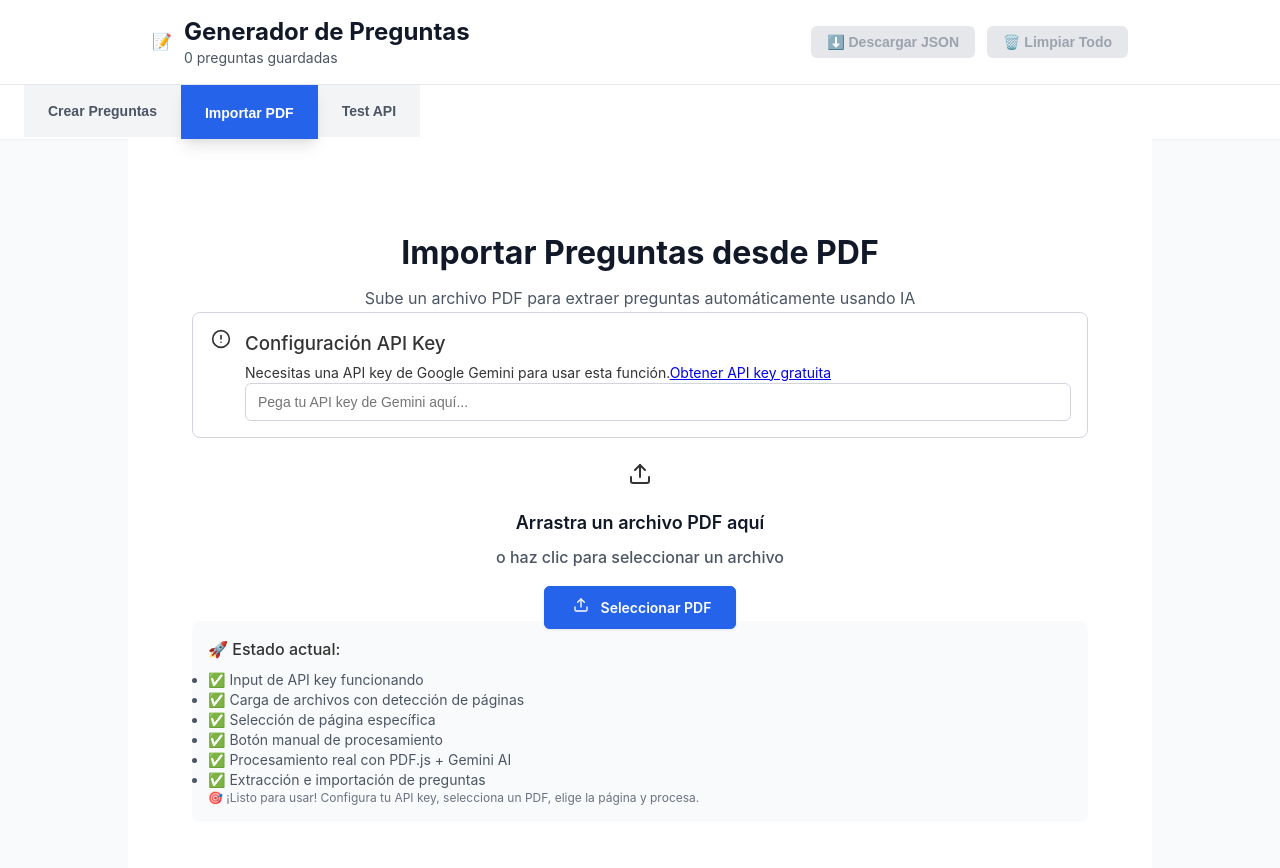
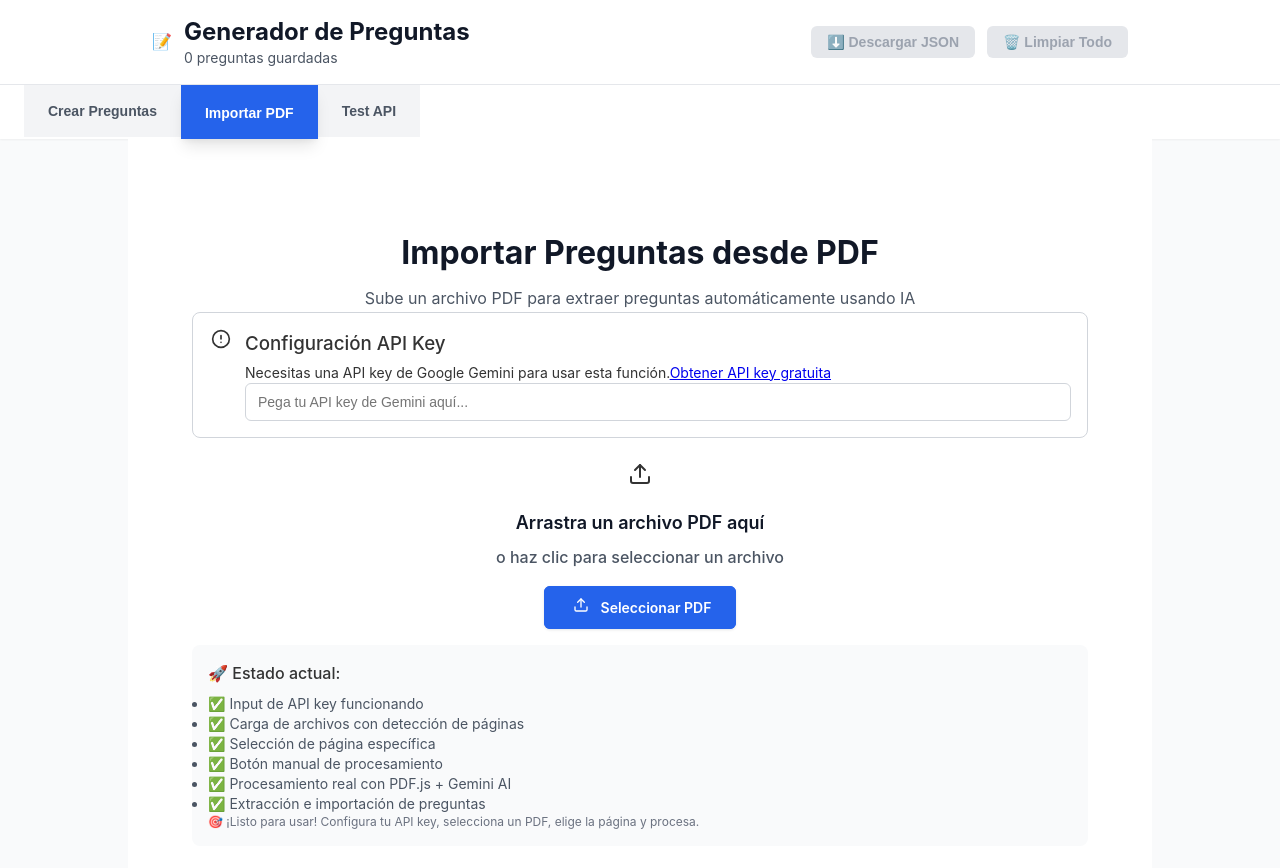
Before and after one commit to crisbenamck/study-lab, a React (Vite) app: page / in a window 1280 px wide. Both pictures are taken after a click on the button "Importar PDF". Shown: the top 868 px of the page. Built offline with nearby package versions, Linux system fonts and the light colour scheme.

Commit message:
feat: Update PDF import component styling for improved layout

```diff
--- a/src/components/PDFImport.tsx
+++ b/src/components/PDFImport.tsx
@@ -274,7 +274,10 @@ const PDFImport: React.FC<PDFImportProps> = ({
         </div>
       )}
 
-      <div className="mt-6 bg-gray-50 rounded-lg p-4">
+      <div
+        className="bg-gray-50 rounded-lg p-4"
+        style={{ marginTop: '24px' }}
+      >
         <h4 className="font-medium text-gray-800 mb-2">🚀 Estado actual:</h4>
         <ul className="text-sm text-gray-600 space-y-1">
           <li>✅ Input de API key funcionando</li>
```
